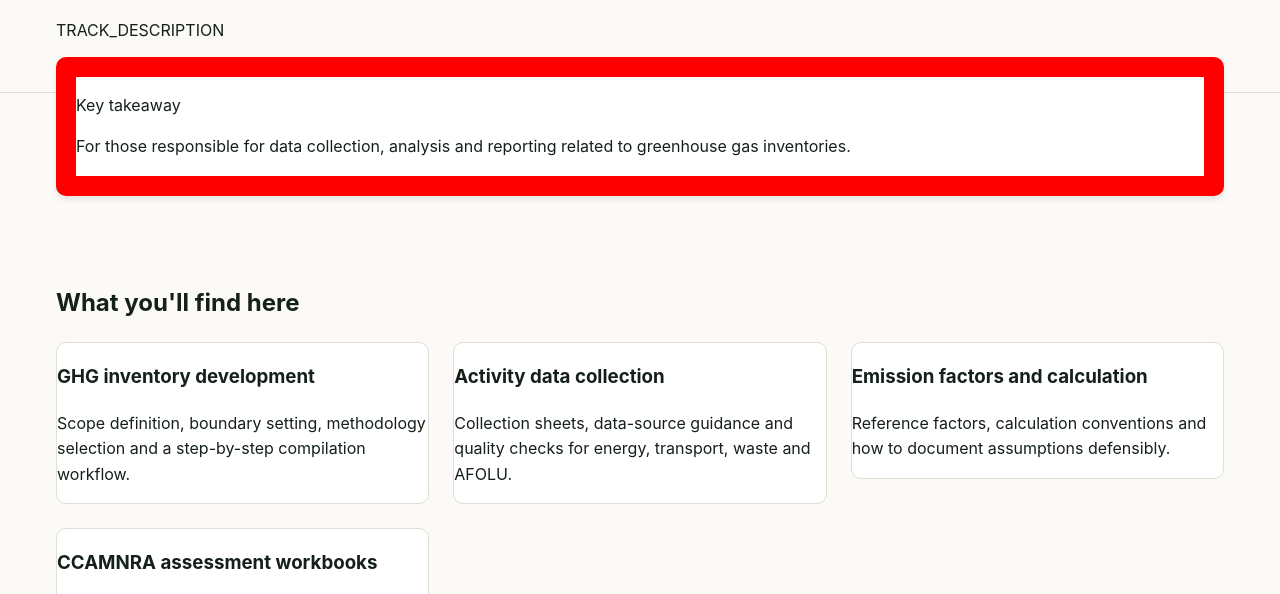
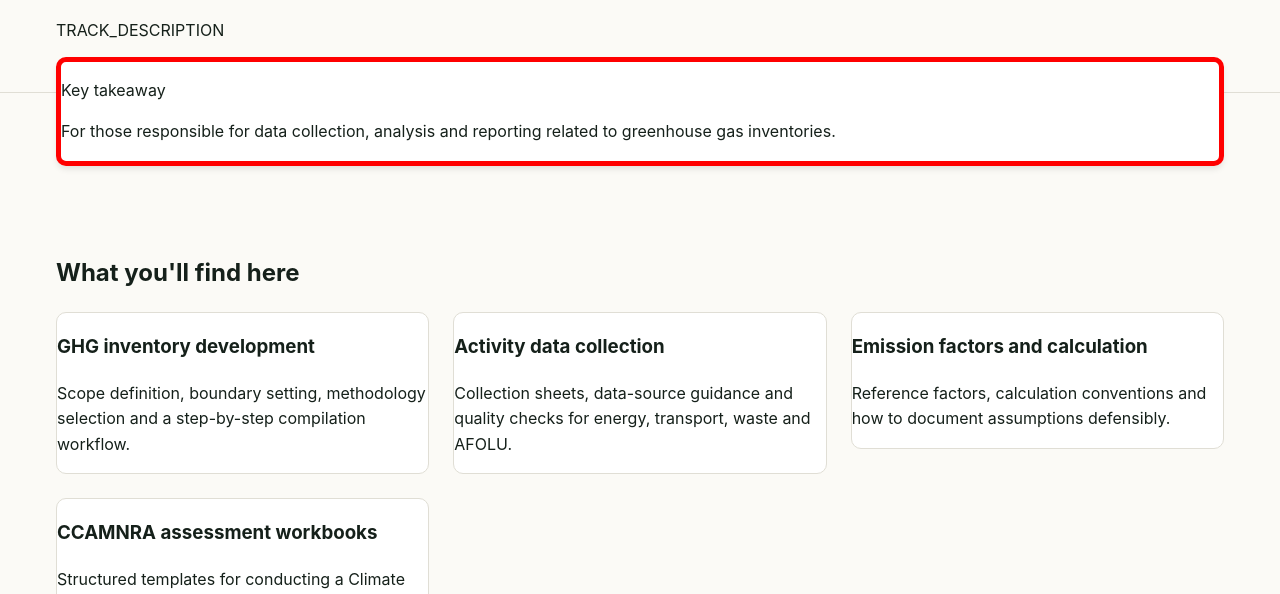
Before and after one commit to Mike-Lateral/ccasp, a plain HTML site: page tools.html in a window 1280 px wide. In both pictures the pointer is over the element 640 px from the left and 286 px from the top of the page. Shown: the part 175-769 px from the top of the page. Drawn offline with Linux system fonts and the light colour scheme.

Commit message:
smaller card hover

```diff
--- a/assets/css/styles.css
+++ b/assets/css/styles.css
@@ -113,8 +113,8 @@ body {
 
 .card:hover {
   transform: translateY(-4px);
-  box-shadow: 5px 5px 10px var(--track-color, red);
-  border: 20px solid red;
+  box-shadow: 2px 2px 5px var(--track-color, red);
+  border: 5px solid red;
 }
 
 @media (prefers-reduced-motion: reduce) {
```
